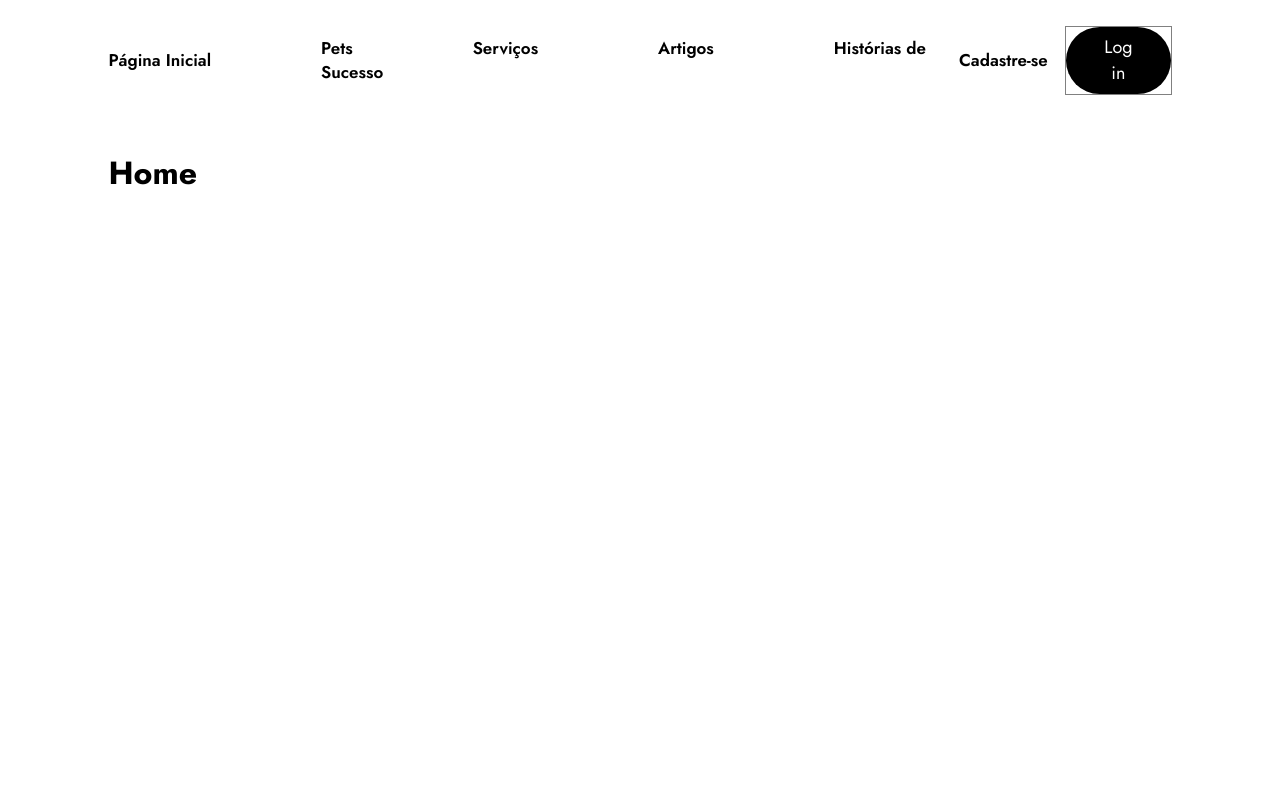
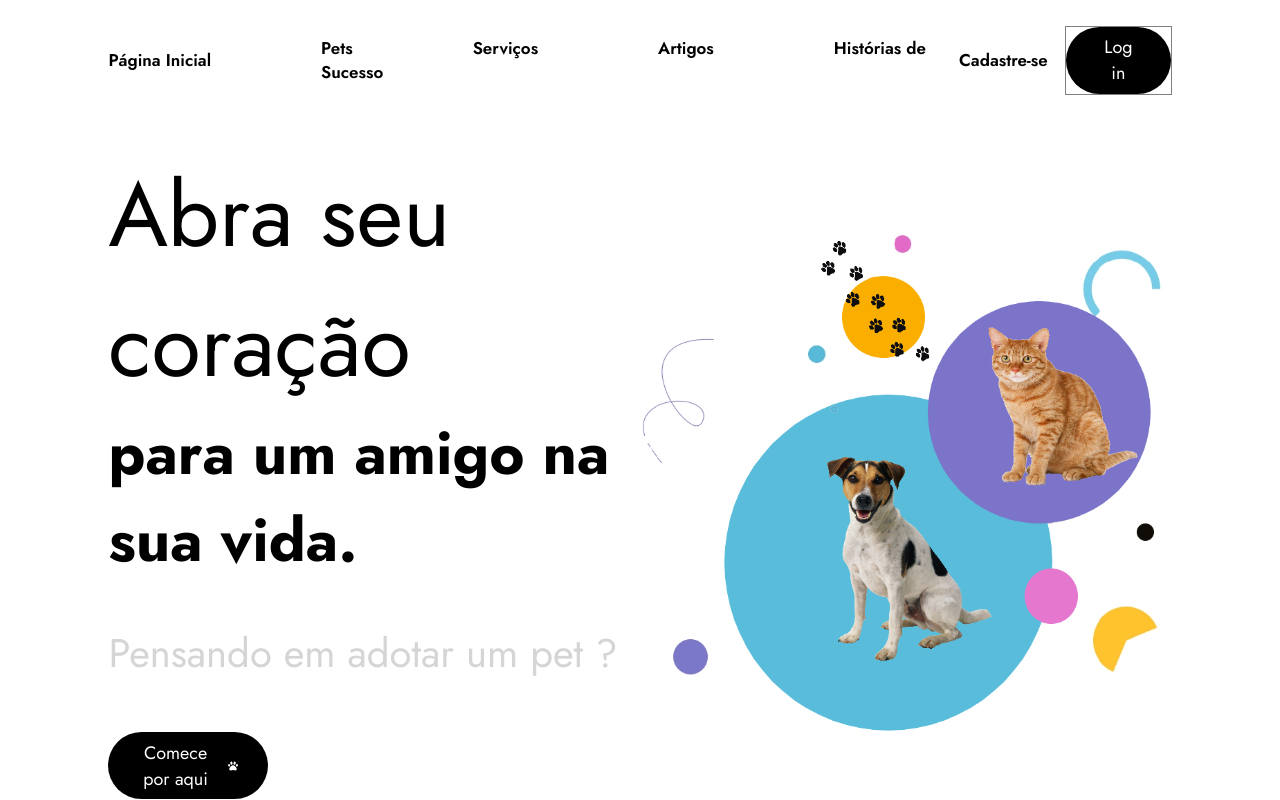
Before and after one commit to claudiobarsante/adopt-a-pet, a Next.js app: page / in a window 1280 px wide. Built offline with nearby package versions, Linux system fonts and the light colour scheme; no server answers; what styled-react-modal would draw is missing.

Commit message:
feat: draft home page top

```diff
--- a/src/pages/index.tsx
+++ b/src/pages/index.tsx
@@ -1,10 +1,31 @@
 import Image from 'next/image';
-import picHome from '/public/img/right-side.png';
+import picHome from '/public/img/home-right.png';
+import * as S from 'styles/pages/home';
+import Button from 'components/Button';
+import { FaPaw } from 'react-icons/fa';
 
 export default function Home() {
   return (
     <>
-      <h1>Home</h1>
+      <S.Main>
+        <S.Section>
+          <h1>Abra seu coração</h1>
+          <h2>para um amigo na sua vida.</h2>
+          <p>Pensando em adotar um pet ?</p>
+          <Button backgroundColor="black" textColor="white" size="medium">
+            Comece por aqui <FaPaw />
+          </Button>
+        </S.Section>
+        <S.Picture>
+          <Image
+            //key={`photo-${index}`}
+            src={picHome}
+            alt="picture"
+            quality={75}
+          />
+        </S.Picture>
+      </S.Main>
+
       {/* <Image
         //key={`photo-${index}`}
         src={picHome}
--- /dev/null
+++ b/src/styles/pages/home.ts
@@ -0,0 +1,35 @@
+import styled from 'styled-components';
+
+export const Main = styled.main`
+  display: flex;
+  justify-content: space-between;
+  align-items: center;
+`;
+
+export const Section = styled.section`
+  h1 {
+    font-size: 9rem;
+    font-weight: 400;
+  }
+
+  h2 {
+    font-size: 6rem;
+  }
+
+  p {
+    margin-top: 4rem;
+    font-size: 4rem;
+    color: var(--color-light-grey);
+  }
+
+  button {
+    width: 30%;
+    margin-top: 5rem;
+  }
+
+  svg {
+    margin-left: 1.5rem;
+  }
+`;
+
+export const Picture = styled.picture``;
```
Also changed, not shown: src/pages/error/[error].tsx (+7 -2 lines), public/img/home-right.png (added).
